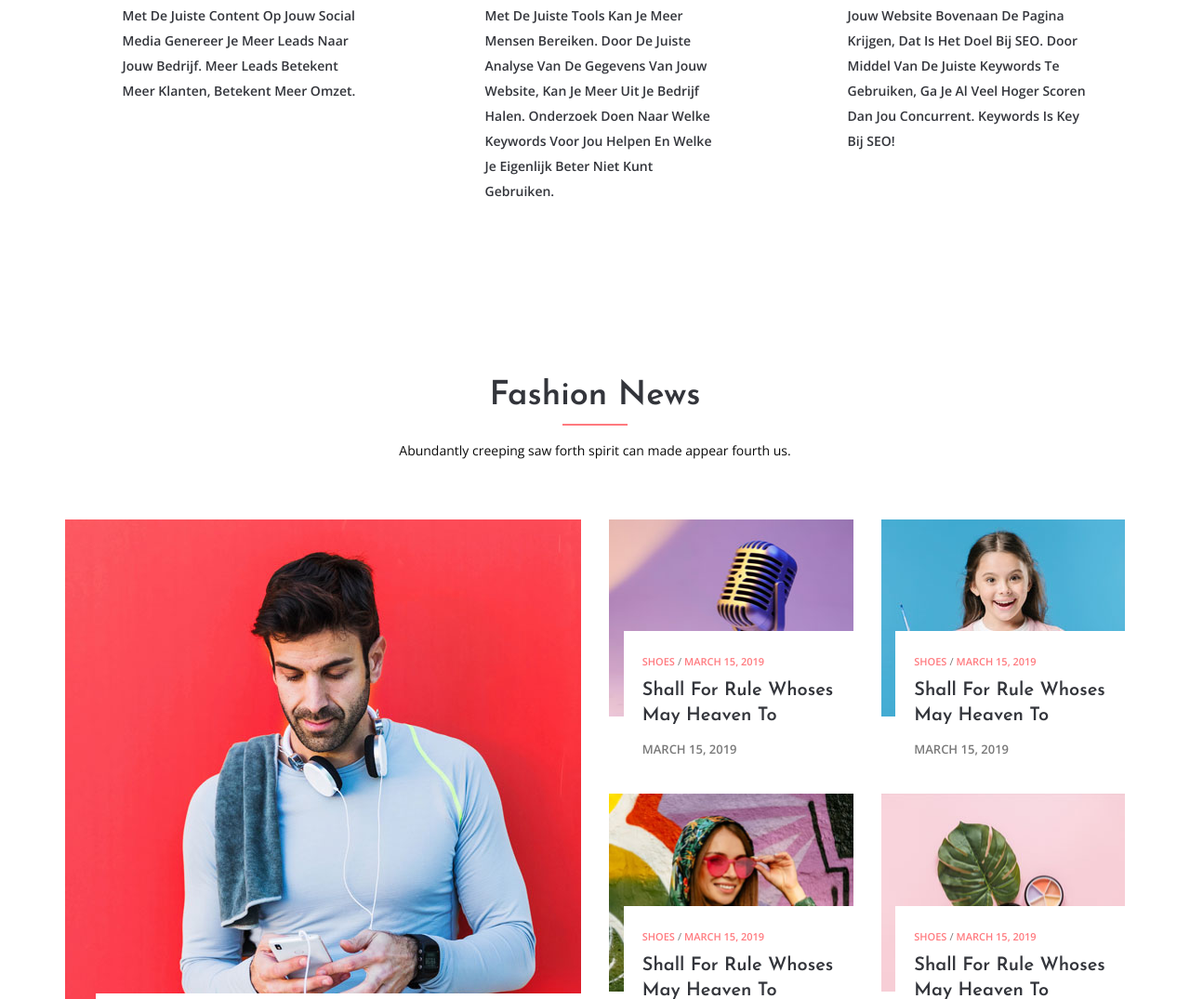
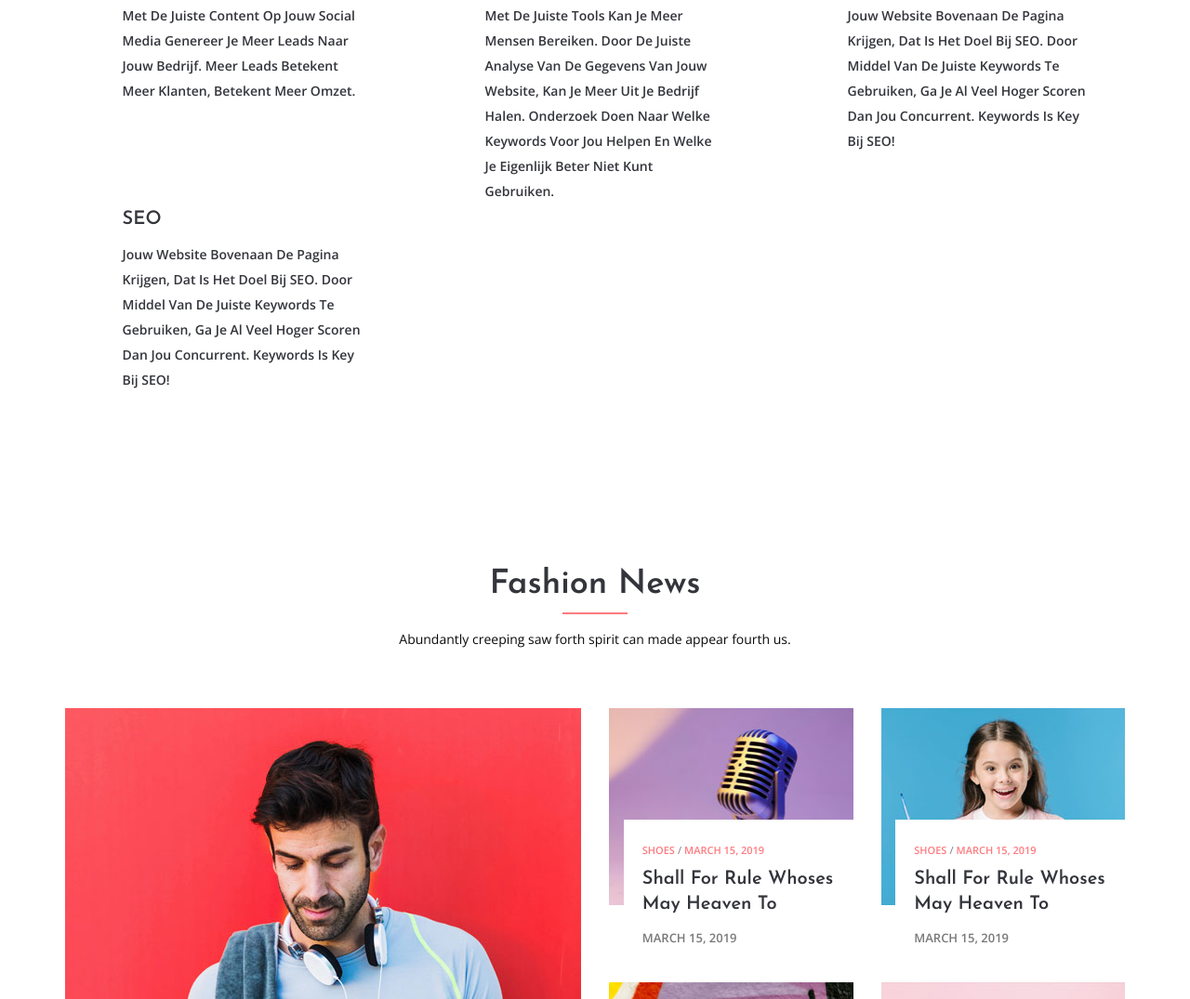
Before and after one commit to sami196515/Cology-Digital, a plain HTML site: page index.html in a window 1280 px wide. Shown: the part 3676-4751 px from the top of the page at 93% size. Drawn offline with nearby package versions, Linux system fonts and the light colour scheme.

Commit message:
Update index.html

```diff
--- a/index.html
+++ b/index.html
@@ -524,6 +524,19 @@
                         </div>
                     </div>
                 </div>
+
+                 <div class="col-lg-4">
+                    <div class="single-blog style-five">
+                        <div class="thumb">
+                        </div>
+                        <div class="short_details">
+                            <a class="d-block" href="single-blog.html">
+                                <h4>SEO</h4>
+                                <p> Jouw website bovenaan de pagina krijgen, dat is het doel bij SEO. Door middel van de juiste keywords te gebruiken, ga je al veel hoger scoren dan jou concurrent. Keywords is Key bij SEO!</p>
+                            </a>
+                        </div>
+                    </div>
+                </div>
             </div>
         </div>
     </div>
```
